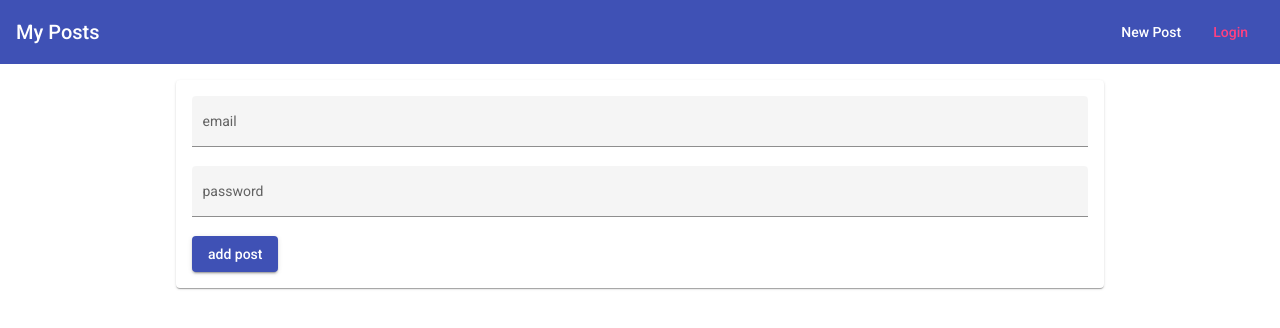
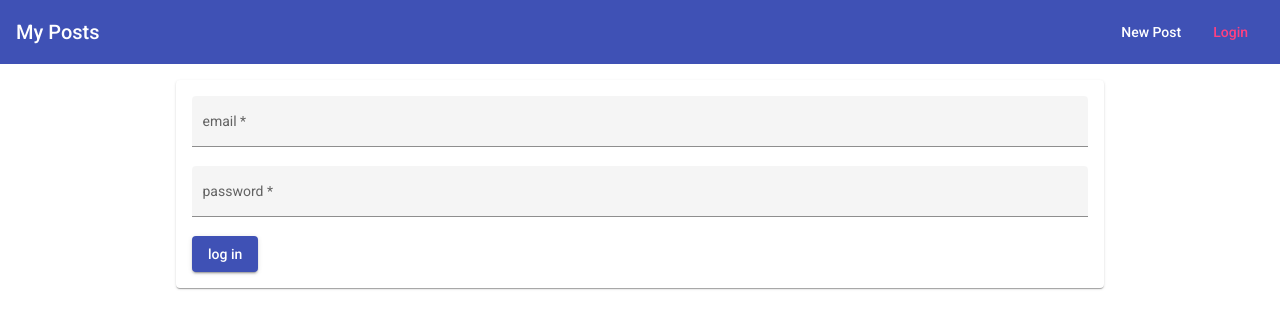
Before and after one commit to attix2019/udemy_MEAN_course, an Angular app: page /login in a window 1280 px wide. Shown: the top 328 px of the page. Built offline with nearby package versions, Linux system fonts and the light colour scheme.

Commit message:
lec 96.处理login组件的用户输入. ngModel，本地引用什么的概念我还不是很清楚

```diff
--- a/src/app/auth/login/login.component.html
+++ b/src/app/auth/login/login.component.html
@@ -1,14 +1,19 @@
 <mat-card class="example-form">
   <mat-spinner *ngIf="isLoading"></mat-spinner>
+  <form (submit)="onLogin(loginForm)" #loginForm="ngForm" *ngIf="!isLoading">
+
     <mat-form-field class="example-full-width" appearance="fill">
       <mat-label>email</mat-label>
-    <input matInput type="email" placeholder="email">
-    <mat-error *ngIf="false"> please enter valid email</mat-error>
+      <input matInput name="email" ngModel ype="email" placeh older="email" #emailInput="ngModel" required email>
+      <mat-error *ngIf="emailInput.valid"> please enter valid email</mat-error>
     </mat-form-field>
+
     <mat-form-field class="example-full-width" appearance="fill">
       <mat-label>password</mat-label>
-    <input matInput type="password">
-    <mat-error *ngIf=""> please enter valid password</mat-error>
+      <input matInput name="password" ngModel type="password" #passwordInput="ngModel" required >
+      <mat-error *ngIf="passwordInput.invalid"> please enter valid password</mat-error>
     </mat-form-field>
-  <button (click)="onLogin()" mat-raised-button color="primary">add post</button>
+
+    <button mat-raised-button color="primary">log in</button>
+  </form>
 </mat-card>
--- a/src/app/auth/login/login.component.ts
+++ b/src/app/auth/login/login.component.ts
@@ -1,4 +1,5 @@
 import { Component } from "@angular/core";
+import { NgForm } from "@angular/forms";
 
 
 @Component({
@@ -9,7 +10,7 @@ import { Component } from "@angular/core";
 export class LoginComponent {
   isLoading = false;
 
-  onLogin(){
-
+  onLogin(loginForm :NgForm){
+    console.log(loginForm.value)
   }
 }
```
Lines whose indentation alone changed are shown as unchanged.
